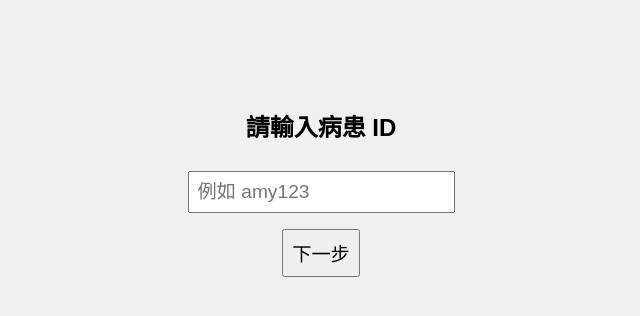
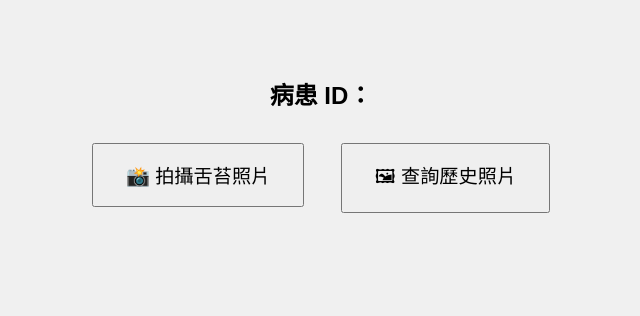
Before and after one commit to yingmaowu/camera, a Flask app: page /login in a window 1280 px wide. Shown: the top 316 px of the page, without its empty margins (319-959 px from the left). Run offline with Flask 3, Linux system fonts and the light colour scheme.

Commit message:
Update login.html

```diff
--- a/templates/login.html
+++ b/templates/login.html
@@ -1,48 +1,33 @@
 <!DOCTYPE html>
 <html lang="zh-Hant">
 <head>
-  <meta charset="UTF-8">
-  <title>病患登入</title>
+  <meta charset="UTF-8" />
+  <meta name="viewport" content="width=device-width, initial-scale=1.0"/>
+  <title>病患功能選單</title>
   <style>
-    body { font-family: sans-serif; background: #f0f0f0; text-align: center; padding-top: 5rem; }
-    input, button {
+    body { font-family: sans-serif; text-align: center; background: #f0f0f0; padding-top: 3rem; }
+    h2 { margin-bottom: 1rem; }
+    button {
       font-size: 1.2rem;
-      padding: 0.5rem;
-      margin: 0.5rem;
+      padding: 1rem 2rem;
+      margin: 1rem;
     }
   </style>
 </head>
 <body>
-  <h2>請輸入病患 ID</h2>
-  <input type="text" id="patientId" placeholder="例如 amy123" />
-  <br />
-  <button onclick="next()">下一步</button>
+  <h2>病患 ID：<span id="patientName"></span></h2>
+  <button onclick="goCamera()">📸 拍攝舌苔照片</button>
+  <button onclick="goHistory()">🖼 查詢歷史照片</button>
 
   <script>
-    function next() {
-      const id = document.getElementById("patientId").value.trim();
-      if (!id) {
-        alert("請輸入病患 ID");
-        return;
-      }
+    const patientId = new URLSearchParams(window.location.search).get("patient");
+    document.getElementById("patientName").textContent = patientId;
 
-      const formData = new FormData();
-      formData.append("patient_id", id);
-
-      fetch("/validate_patient", {
-        method: "POST",
-        body: formData
-      })
-      .then(res => res.json())
-      .then(data => {
-        if (data.created) {
-          alert(`⚠️ 無該病患 ID，已自動為您新增 ${data.patient_id}`);
-        }
-        window.location.href = `/dashboard?patient=${data.patient_id}`;
-      })
-      .catch(err => {
-        alert("錯誤：" + err);
-      });
+    function goCamera() {
+      window.location.href = `/?patient=${patientId}`;
+    }
+    function goHistory() {
+      window.location.href = `/history?patient=${patientId}`;
     }
   </script>
 </body>
```
